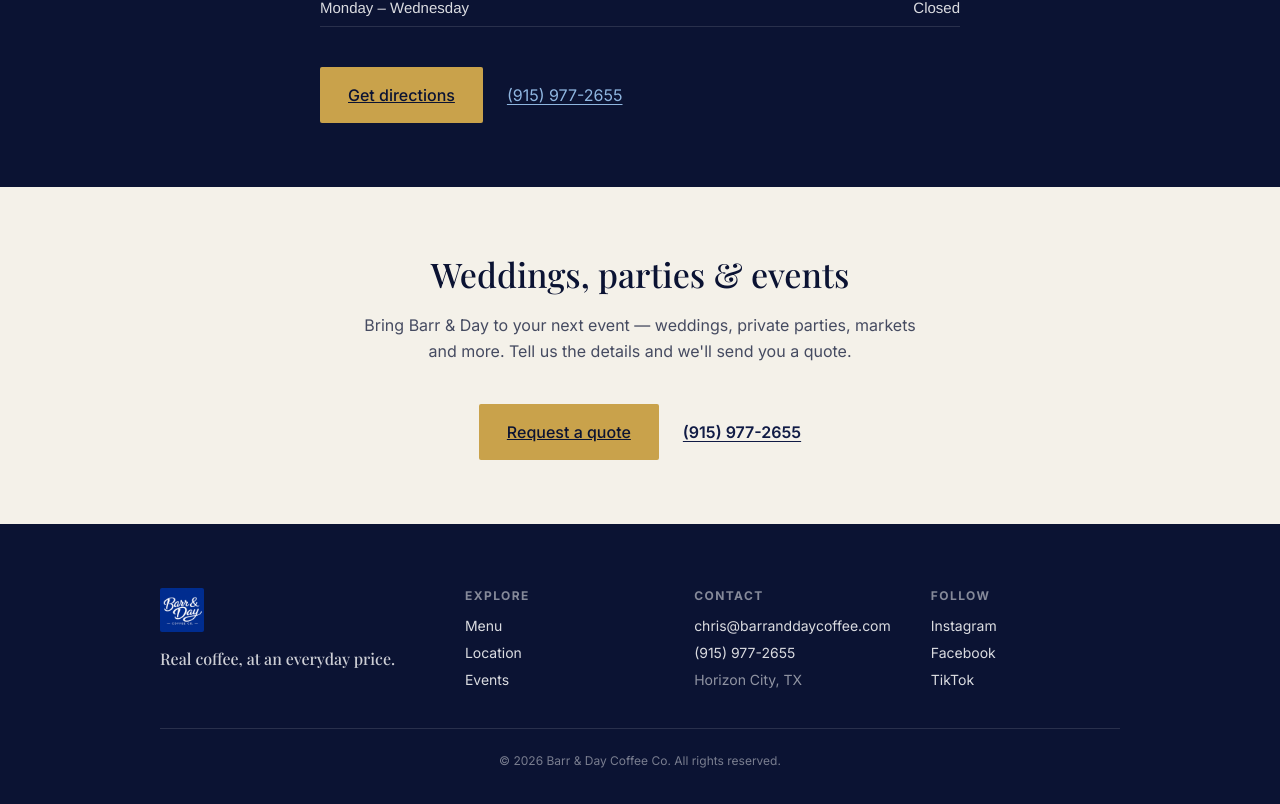
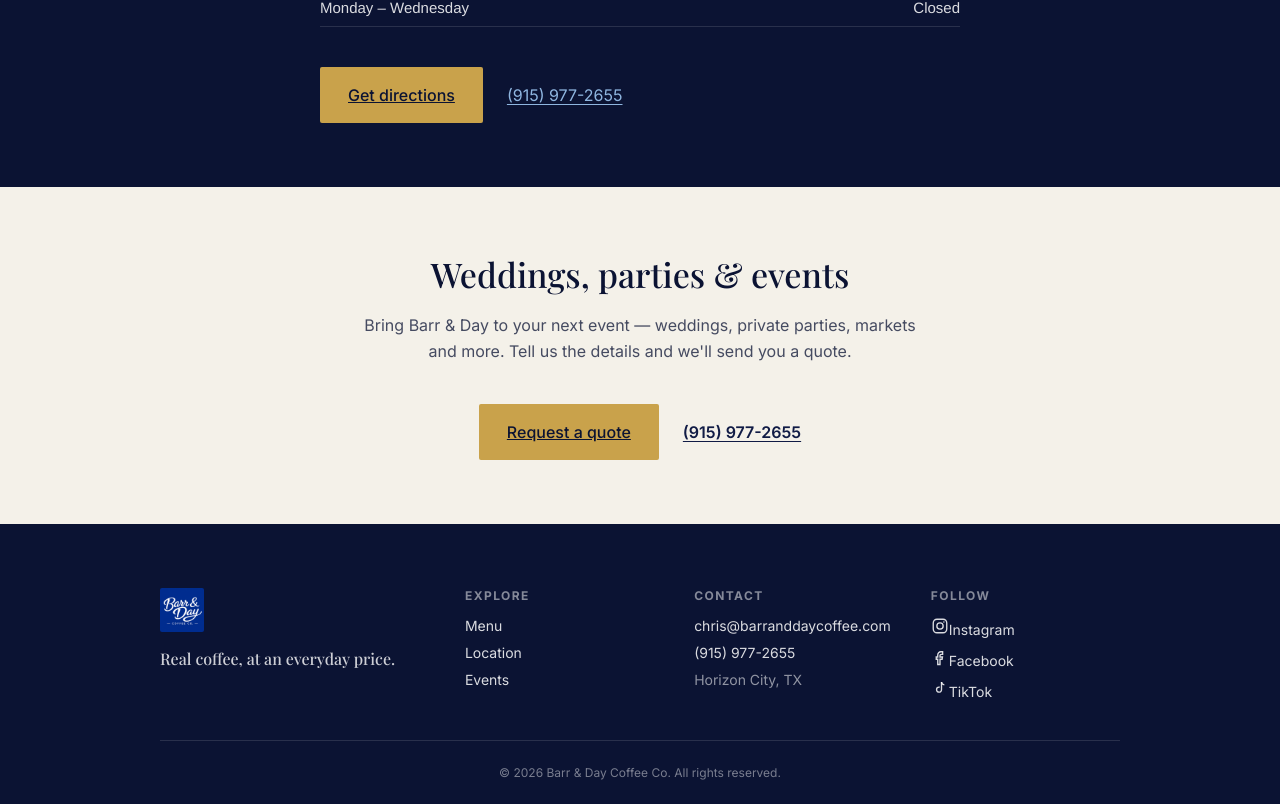
Before and after one commit to chrisbarrandey/barr-and-day-site, a Next.js app: page / in a window 1280 px wide. Shown: the part 2200-3004 px from the top of the page. Built offline with nearby package versions, Linux system fonts and the light colour scheme.

Commit message:
Add social media icons to footer

```diff
--- a/components/layout/Footer.tsx
+++ b/components/layout/Footer.tsx
@@ -1,4 +1,31 @@
 const YEAR = new Date().getFullYear();
+
+function InstagramIcon() {
+  return (
+    <svg viewBox="0 0 24 24" width="18" height="18" fill="none" stroke="currentColor" strokeWidth="1.8">
+      <rect x="3" y="3" width="18" height="18" rx="5" />
+      <circle cx="12" cy="12" r="4.2" />
+      <circle cx="17.2" cy="6.8" r="1" fill="currentColor" stroke="none" />
+    </svg>
+  );
+}
+
+function FacebookIcon() {
+  return (
+    <svg viewBox="0 0 24 24" width="18" height="18" fill="none" stroke="currentColor" strokeWidth="1.8">
+      <path d="M15.5 8.5h-2a1.5 1.5 0 0 0-1.5 1.5v2h3.3l-.5 3H12v7h-3v-7H7v-3h2v-2.3A4.2 4.2 0 0 1 13.5 5h2v3.5z" />
+    </svg>
+  );
+}
+
+function TikTokIcon() {
+  return (
+    <svg viewBox="0 0 24 24" width="18" height="18" fill="none" stroke="currentColor" strokeWidth="1.8">
+      <path d="M14 4v10.2a3.3 3.3 0 1 1-3.3-3.3c.3 0 .6 0 .9.1" />
+      <path d="M14 4c.3 2 1.8 3.6 3.8 3.9" />
+    </svg>
+  );
+}
 
 export function Footer() {
   return (
@@ -31,13 +58,31 @@
 
         <div className="site-footer__col">
           <span className="site-footer__heading">Follow</span>
-          <a href="https://www.instagram.com/barranddaycoffee" target="_blank" rel="noopener noreferrer">
+          <a
+            href="https://www.instagram.com/barranddaycoffee"
+            target="_blank"
+            rel="noopener noreferrer"
+            className="site-footer__social"
+          >
+            <InstagramIcon />
             Instagram
           </a>
-          <a href="https://www.facebook.com/barranddaycoffee" target="_blank" rel="noopener noreferrer">
+          <a
+            href="https://www.facebook.com/barranddaycoffee"
+            target="_blank"
+            rel="noopener noreferrer"
+            className="site-footer__social"
+          >
+            <FacebookIcon />
             Facebook
           </a>
-          <a href="https://www.tiktok.com/@barranddaycoffee" target="_blank" rel="noopener noreferrer">
+          <a
+            href="https://www.tiktok.com/@barranddaycoffee"
+            target="_blank"
+            rel="noopener noreferrer"
+            className="site-footer__social"
+          >
+            <TikTokIcon />
             TikTok
           </a>
         </div>
```
